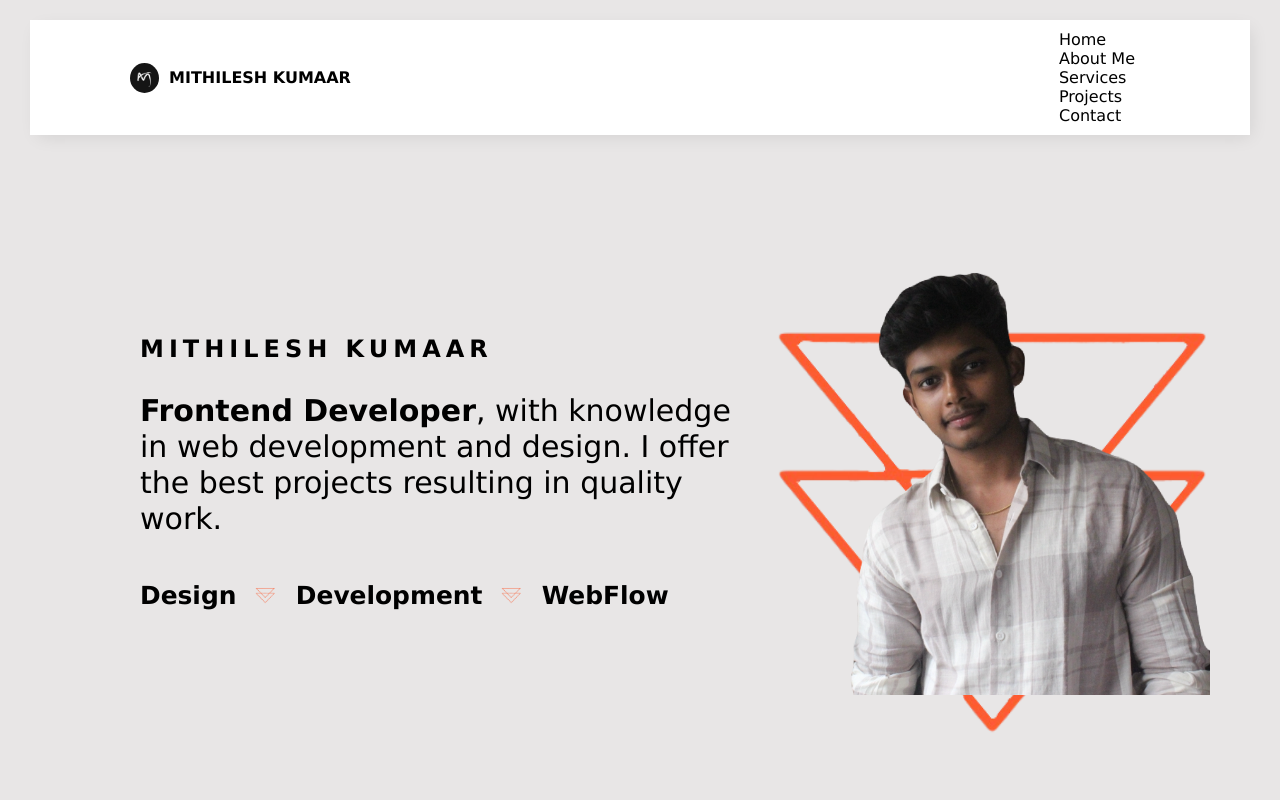
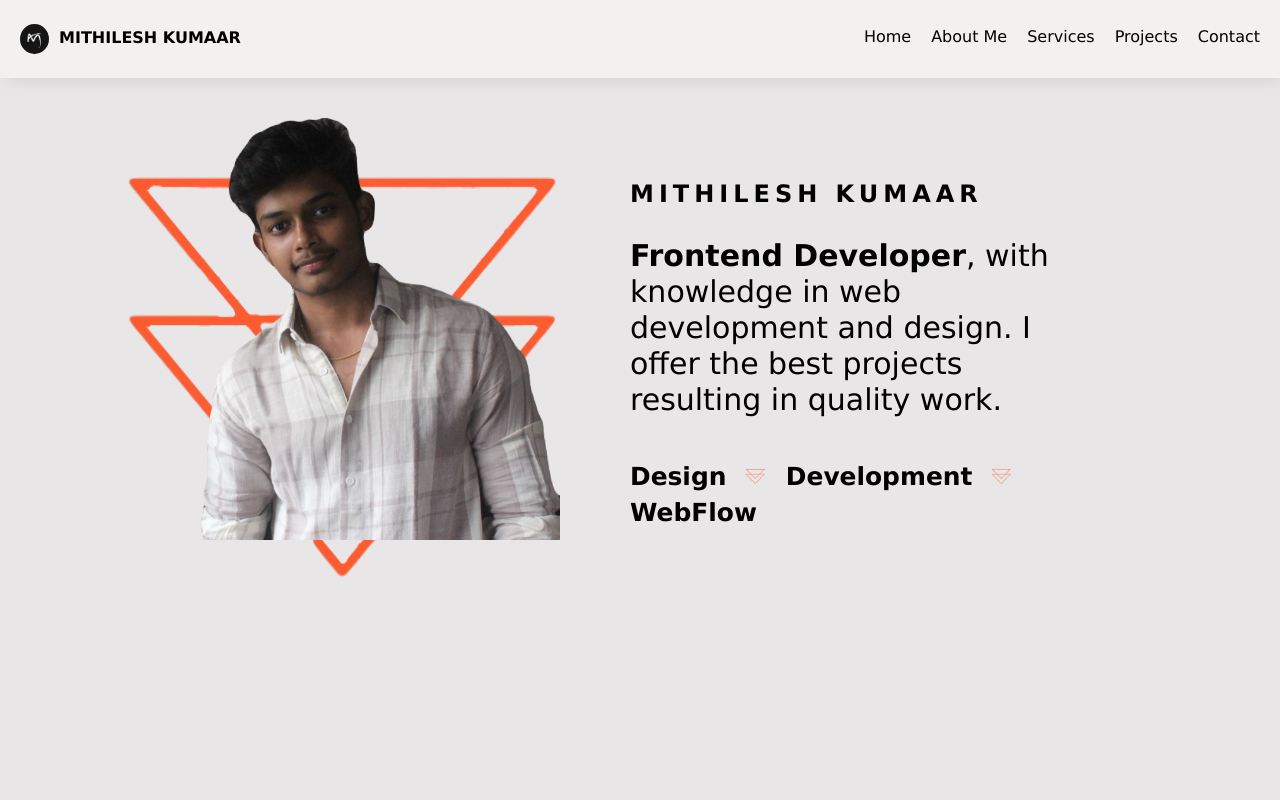
Before and after one commit to Mithileshkumaar/portfolio-html, a plain HTML site: page index.html in a window 1280 px wide. Shown: the top 800 px of the page. Drawn offline with nearby package versions, Linux system fonts and the light colour scheme; files whose address does not match are found by name.

Commit message:
project session left

```diff
--- a/index.html
+++ b/index.html
@@ -11,24 +11,39 @@
 </head>
 
 <body>
-      <header class="navbar">
+      <header>
+
+      </header>
+
+      <main>
+            <nav class="navbar">
+                  <div style="display: flex; padding: 20px; ">
+                        <div>
+                              <img src="./images/m.jpg" alt="Mithilesh Kumaar" class="profile-img"
+                                    style="margin-top: 4px;" />
+                        </div>
+
+                        <div class="navbar-name" style="margin-top: 8px;">MITHILESH KUMAAR</div>
+
+                  </div>
+                  <div style=" padding: 20px;">
                         <ul>
-                  <div class="navbar-left">
-                        <img src="./images/m.jpg" alt="Mithilesh Kumaar" class="profile-img" />
-                        <div class="navbar-name">MITHILESH KUMAAR</div>
-                  </div>
-                  <div class="navbar-right">
+
+
                               <li><a href="#home">Home</a></li>
                               <li><a href="#about">About Me</a></li>
                               <li><a href="#services">Services</a></li>
                               <li><a href="#projects">Projects</a></li>
                               <li><a href="#contacts">Contact</a></li>
+
+                        </ul>
                   </div>
-            </ul>
-      </header>
-
-      <main>
+            </nav>
             <section class="intro" id="home">
+                  <div class="down">
+                        <img src="./1.PNG" class="intro-img">
+                        <img src="./arrow.PNG" class="background-arrow">
+                  </div>
                   <div style="padding: 70px;">
                         <h1 class="name">MITHILESH KUMAAR</h1>
                         <div class="intro-content">
@@ -45,10 +60,7 @@
                               </div>
                         </div>
                   </div>
-                  <div class="down">
-                        <img src="./1.PNG" class="intro-img">
-                        <img src="./arrow.PNG" class="background-arrow">
-                  </div>
+
             </section>
 
             <section class="about" id="about">
@@ -65,10 +77,10 @@
                   </div>
             </section>
 
-            <section class="services" id="services">
+            <section id="services">
                   <h1>SERVICES</h1>
                   <div class="service-boxes">
-                        <div>
+
                         <div class="box">
                               <h2>Web Design</h2>
                               <p>Design to us is something magical - we are lucky that our clients let us get
@@ -81,8 +93,8 @@
                                     innovative
                                     ideas together!</p>
                         </div>
-                        </div>
-                        <div>
+
+
                         <div class="box">
                               <h2>UI/UX Design</h2>
                               <p>Our technical support team is willing to solve any inquiry that comes from our
--- a/styles.css
+++ b/styles.css
@@ -770,20 +770,35 @@ ul {
       padding: 0;
       margin: 0;
       display: flex;
+      flex-direction: row;
       justify-content: space-between;
+      text-decoration: none;
+      gap: 20px;
+      justify-content: center;
+      padding-top: 7px;
+}
+
+a {
+      color: black;
+      text-decoration: none;
+
 }
 
 .navbar {
-      margin: 20px 30px;
-      padding: 10px 100px;
-      background: #fff;
+      margin: 0px 0px;
+      padding: 0px;
+      background: #F2F1EF;
       box-shadow: 4px 5px 17px -4px rgba(0, 0, 0, 0.1);
+      display: flex;
+      justify-content: space-between;
+      position: fixed;
+      width: 100%;
+      z-index: 1;
+      flex-wrap: wrap;
+
 }
 
-.navbar-left {
-      display: flex;
-      align-items: center;
-}
+
 
 .profile-img {
       border-radius: 50%;
@@ -795,19 +810,9 @@ ul {
       font-weight: bold;
 }
 
-.navbar-right li {
-      margin: 0 15px;
-}
 
-.navbar-right a {
-      text-decoration: none;
-      color: black;
-      transition: color 0.3s;
-}
 
-.navbar-right a:hover {
-      color: #555;
-}
+
 
 .name {
       font-weight: bold;
@@ -818,7 +823,8 @@ ul {
 .intro {
       display: flex;
       justify-content: space-between;
-      padding: 90px 70px;
+      padding: 90px 90px;
+      margin: 0px 70px;
 }
 
 .intro-content {
@@ -870,6 +876,7 @@ ul {
       background-repeat: no-repeat;
       background-position-x: -200px;
       background-position-y: 100px;
+
 }
 
 .about-image img {
@@ -890,22 +897,22 @@ ul {
 
 #services {
 
-      margin: 20px 200px;
+
       padding-top: 200px;
       padding: 150px 30px;
       font-family: Verdana, Geneva, Tahoma, sans-serif;
+      text-align: center;
 
+      position: relative;
 
 }
 
-.services {
-      padding: 100px 50px;
-      text-align: center;
-}
+
 
 .service-boxes {
       display: flex;
       justify-content: center;
+      flex-wrap: wrap;
 }
 
 .box {
@@ -933,6 +940,7 @@ ul {
 .p-content {
       display: flex;
       flex-direction: column;
+
       align-items: center;
 }
 
@@ -940,7 +948,7 @@ ul {
 .p2,
 .p3 {
       display: flex;
-
+      flex-wrap: wrap;
       justify-content: center;
       margin: 20px 0;
       text-align: start;
```
Lines whose indentation alone changed are shown as unchanged.
